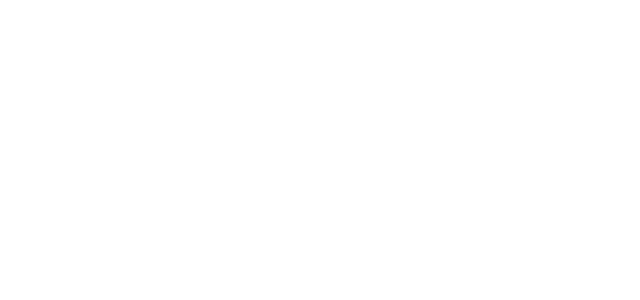
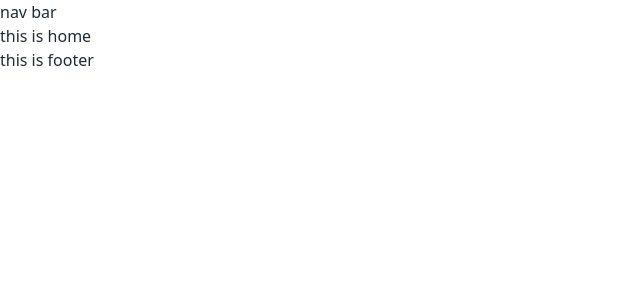
Before and after one commit to ashiqur-r-biplop/Palatable-world-client-site, a React (Vite) app: page / in a window 1280 px wide. Shown: the top 300 px of the page, without its empty margins (0-640 px from the left). Built offline with nearby package versions, Linux system fonts and the light colour scheme.

Commit message:
create auth provider and private route

```diff
--- a/src/App.jsx
+++ /dev/null
@@ -1,14 +0,0 @@
-import React from 'react';
-import Swal from 'sweetalert2/dist/sweetalert2.js'
-
-
-const App = () => {
-
-  return (
-    <div>
-
-    </div>
-  );
-};
-
-export default App;
--- /dev/null
+++ b/src/PrivateRoute/PrivateRoute.jsx
@@ -0,0 +1,13 @@
+import React from "react";
+import { Navigate, useLocation } from "react-router-dom";
+
+const PrivateRoute = ({ children }) => {
+  const location = useLocation();
+  const user = { displayName: "set display name" };
+  if (user) {
+    return children;
+  }
+  return <Navigate to="/login" state={location} replace></Navigate>;
+};
+
+export default PrivateRoute;
--- /dev/null
+++ b/src/Provider/AuthProvider.jsx
@@ -0,0 +1,15 @@
+import React, { createContext } from "react";
+
+export const AuthContext = createContext(null);
+
+const AuthProvider = ({ children }) => {
+  console.log(children);
+  const authInfo = {
+    displayName: "auth provider set",
+  };
+  return (
+    <AuthContext.Provider value={authInfo}>{children}</AuthContext.Provider>
+  );
+};
+
+export default AuthProvider;
--- /dev/null
+++ b/src/component/Home/Home.jsx
@@ -0,0 +1,11 @@
+import React from 'react';
+
+const Home = () => {
+    return (
+        <div>
+            this is home
+        </div>
+    );
+};
+
+export default Home;
--- /dev/null
+++ b/src/component/LayOut/Main.jsx
@@ -0,0 +1,18 @@
+import React from "react";
+import NavBar from "../../sheared/NavBar";
+import { Outlet } from "react-router-dom";
+import Footer from "../../sheared/Footer";
+
+const Main = () => {
+  return (
+    <div>
+      <NavBar></NavBar>
+      <div>
+        <Outlet></Outlet>
+      </div>
+      <Footer></Footer>
+    </div>
+  );
+};
+
+export default Main;
--- /dev/null
+++ b/src/sheared/Footer.jsx
@@ -0,0 +1,11 @@
+import React from 'react';
+
+const Footer = () => {
+    return (
+        <div>
+            this is footer
+        </div>
+    );
+};
+
+export default Footer;
--- /dev/null
+++ b/src/sheared/NavBar.jsx
@@ -0,0 +1,11 @@
+import React from 'react';
+
+const NavBar = () => {
+    return (
+        <div>
+            nav bar
+        </div>
+    );
+};
+
+export default NavBar;
```
Also changed, not shown: src/Routes/route.jsx (added, +18 -0 lines), src/main.jsx (+8 -15 lines).
